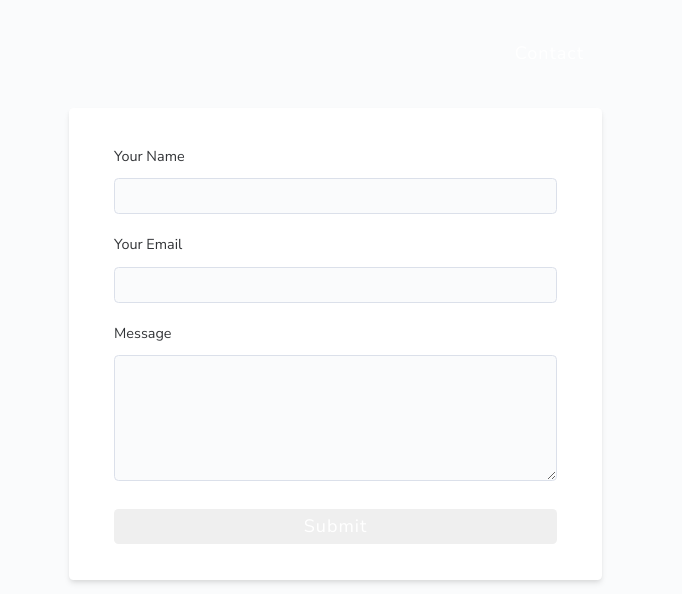
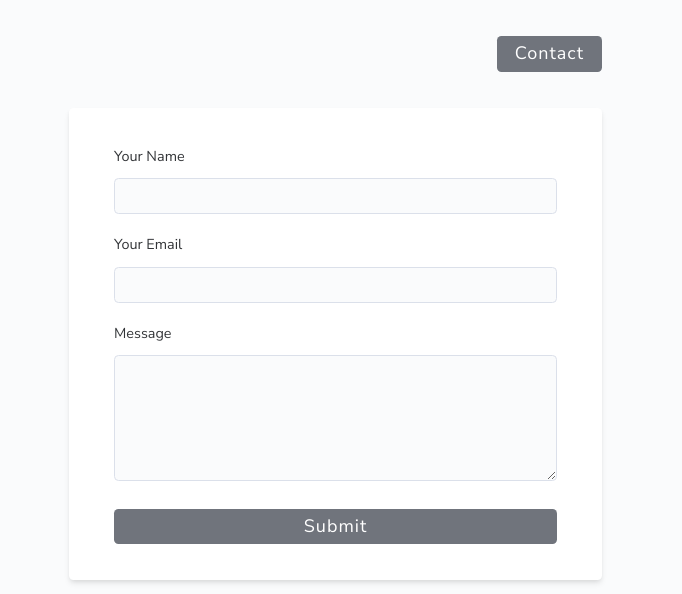
Before and after one commit to Harry-Yates/chomp, a Gatsby site: page /contact in a window 1280 px wide. Shown: the top 594 px of the page, 598-1280 px from the left. Built offline with nearby package versions, Linux system fonts and the light colour scheme; Gatsby itself is replaced by a stand-in of ours; a web font is replaced by a local one.

Commit message:
css tidy

```diff
--- a/src/styles/main.css
+++ b/src/styles/main.css
@@ -200,7 +200,7 @@ button,
   cursor: pointer;
   appearance: none;
   color: var(--white);
-  background: (var--grey-1000);
+  background: var(--grey-800);
   border: none;
   border-radius: var(--borderRadius);
   letter-spacing: var(--letterSpacing);
```
